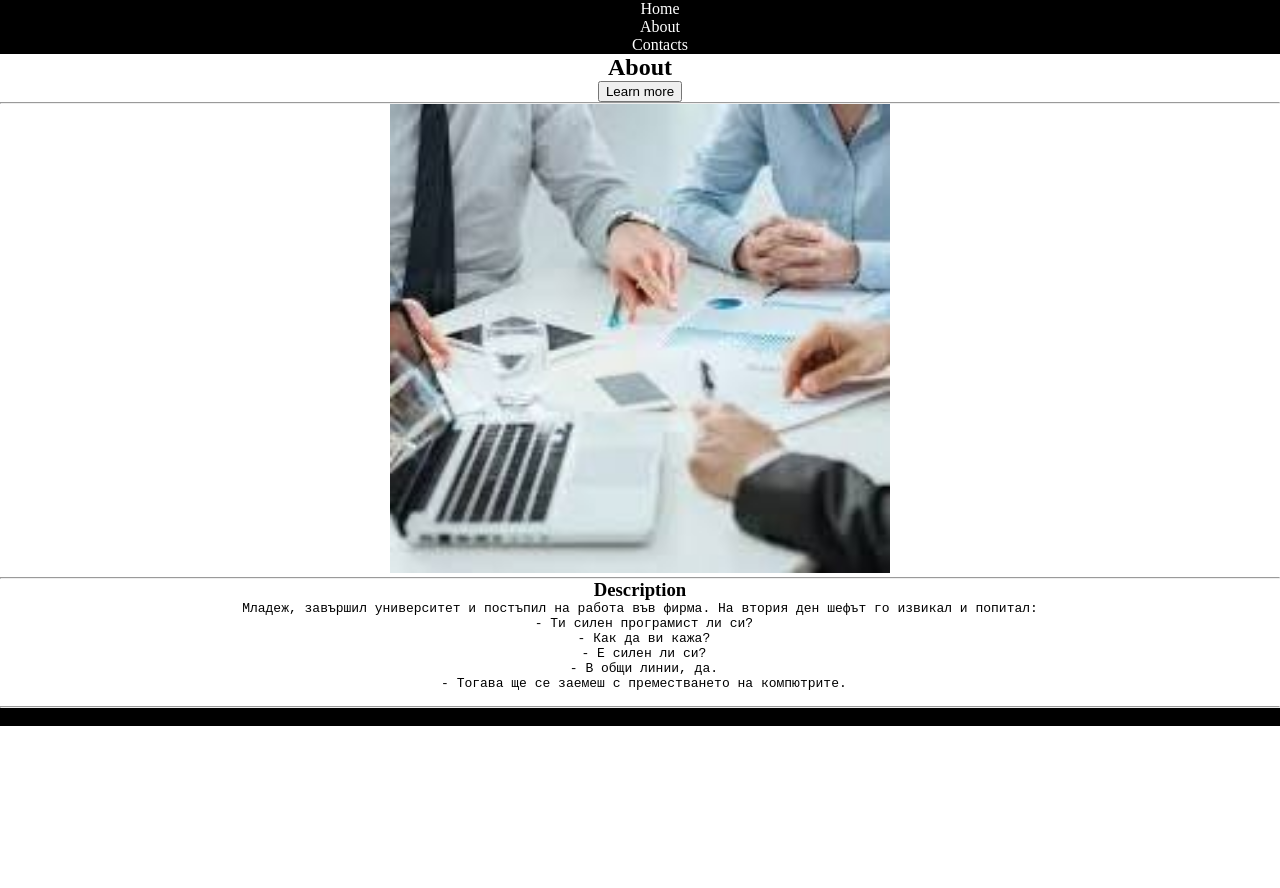
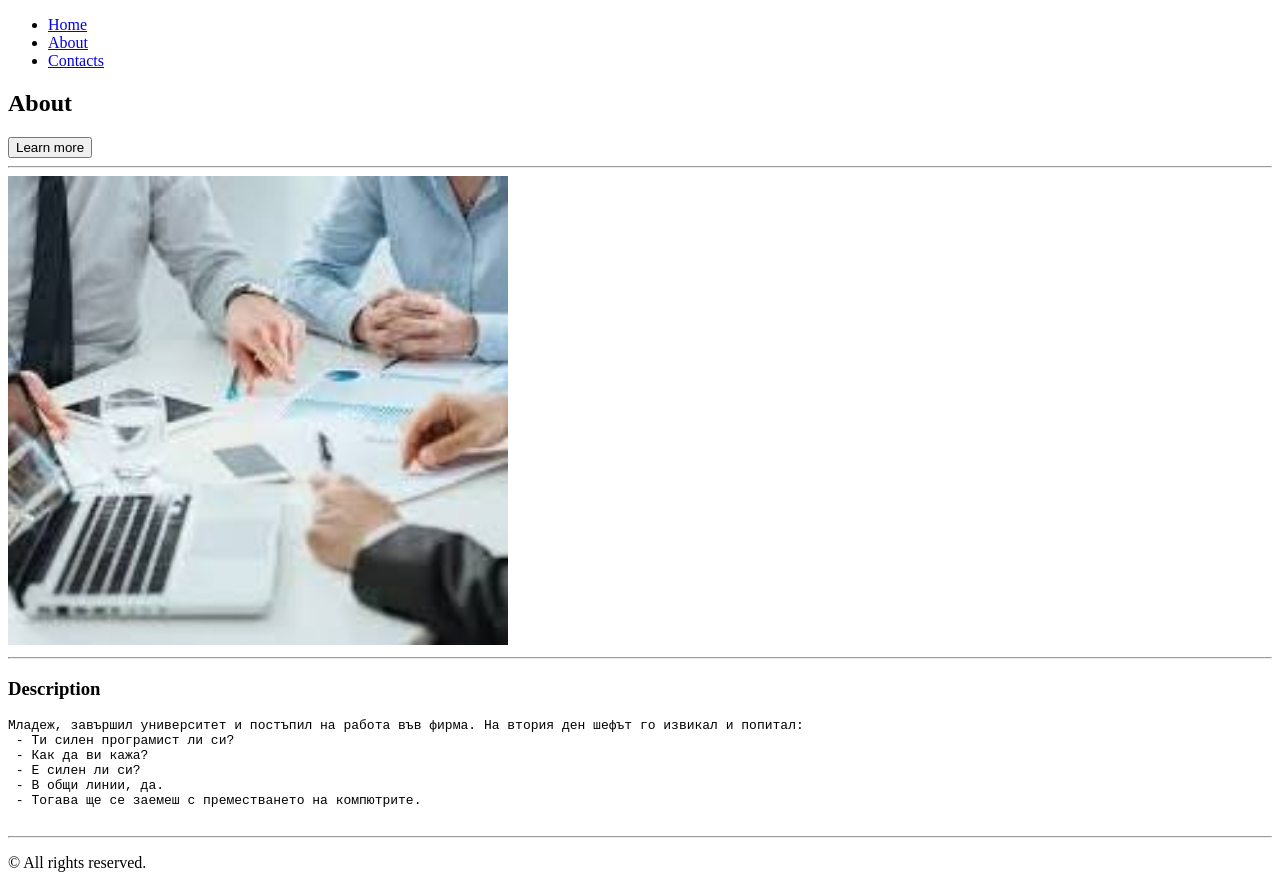
Before and after one commit to okito91/Automation-Testing-App-TP, a plain HTML site: page about.html in a window 1280 px wide. Before the commit the page ends 800 px from the top, so only its background shows below. Drawn offline with Linux system fonts and the light colour scheme.

Commit message:
clean master

```diff
--- a/about.html
+++ b/about.html
@@ -2,7 +2,6 @@
 <html>
   <head>
     <title>About</title>
-    <link rel="stylesheet" href="styles.css" />
   </head>
   <body>
     <header>
--- a/styles.css
+++ /dev/null
@@ -1,28 +0,0 @@
-* {
-  margin: 0px;
-}
-
-header {
-  background-color: black;
-}
-header nav {
-  text-align: center;
-}
-
-header nav ul {
-  list-style-type: none;
-}
-
-header nav ul li a {
-  text-decoration: none;
-  color: white;
-}
-
-main {
-  text-align: center;
-}
-
-footer {
-  text-align: center;
-  background-color: black;
-}
```
